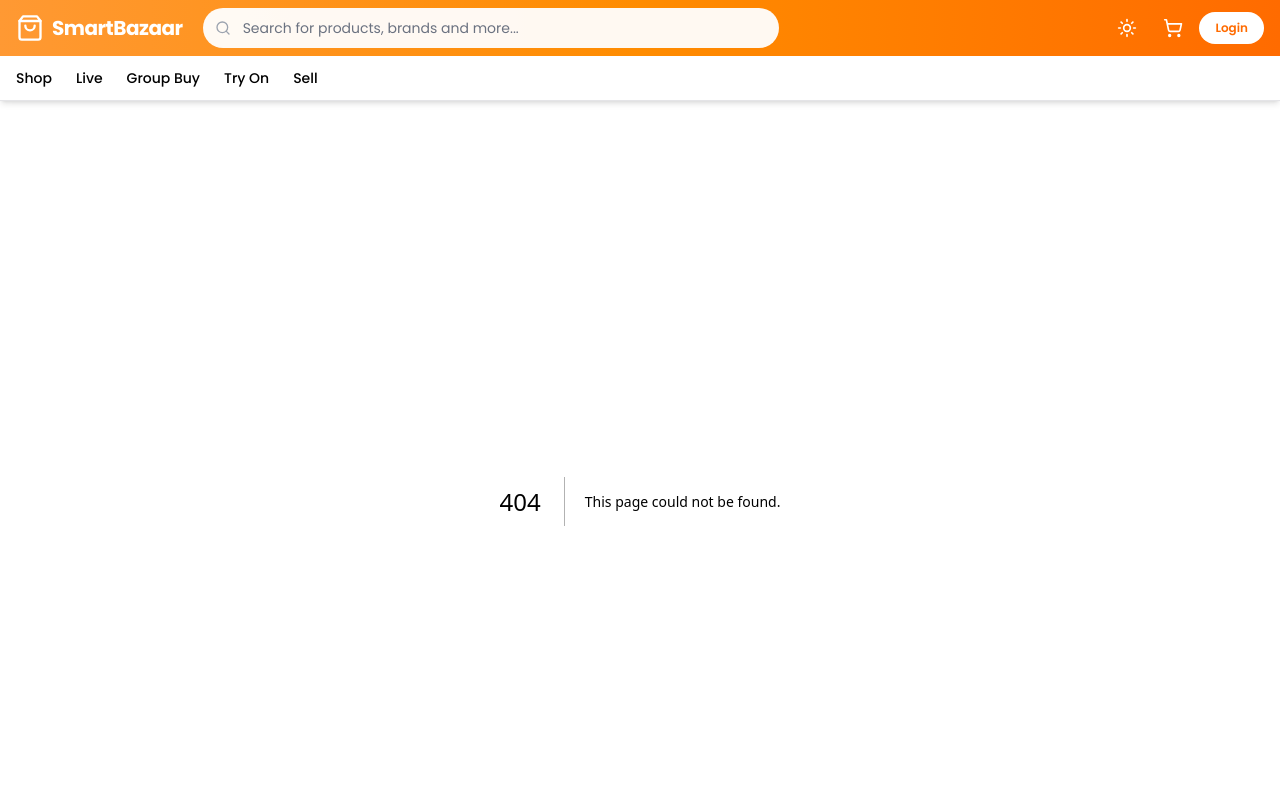
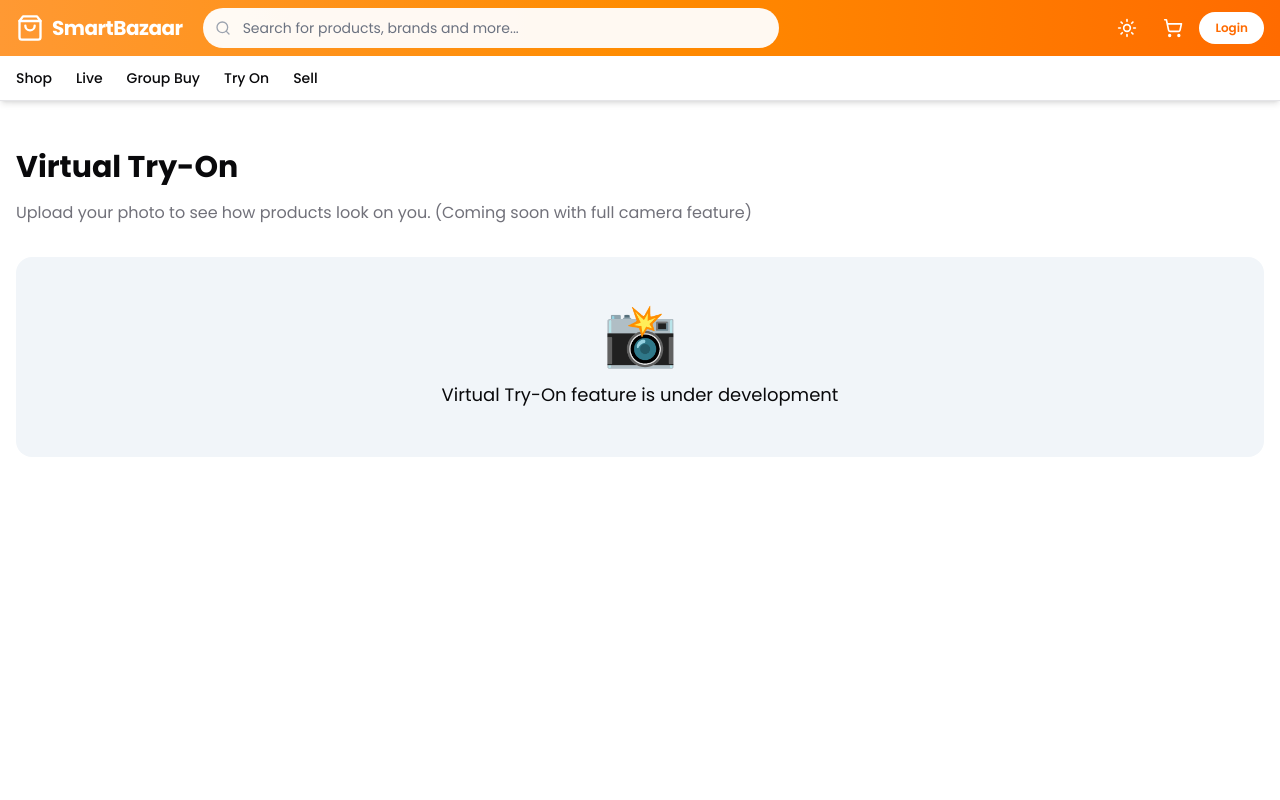
Before and after one commit to noimnotanshul/SmartBazaar, a Next.js app: page /try-on in a window 1280 px wide. Before the commit this address had no page. Shown: the top 800 px of the page. Built offline with nearby package versions, Linux system fonts and the light colour scheme.

Commit message:
Create page.tsx

```diff
--- /dev/null
+++ b/app/try-on/page.tsx
@@ -0,0 +1,16 @@
+"use client"
+
+export default function TryOnPage() {
+  return (
+    <div className="container mx-auto px-4 py-12">
+      <h1 className="text-3xl font-bold mb-4">Virtual Try-On</h1>
+      <p className="text-muted-foreground mb-8">
+        Upload your photo to see how products look on you. (Coming soon with full camera feature)
+      </p>
+      <div className="bg-muted rounded-2xl p-12 text-center">
+        <p className="text-6xl mb-4">📸</p>
+        <p className="text-lg">Virtual Try-On feature is under development</p>
+      </div>
+    </div>
+  )
+}
```
